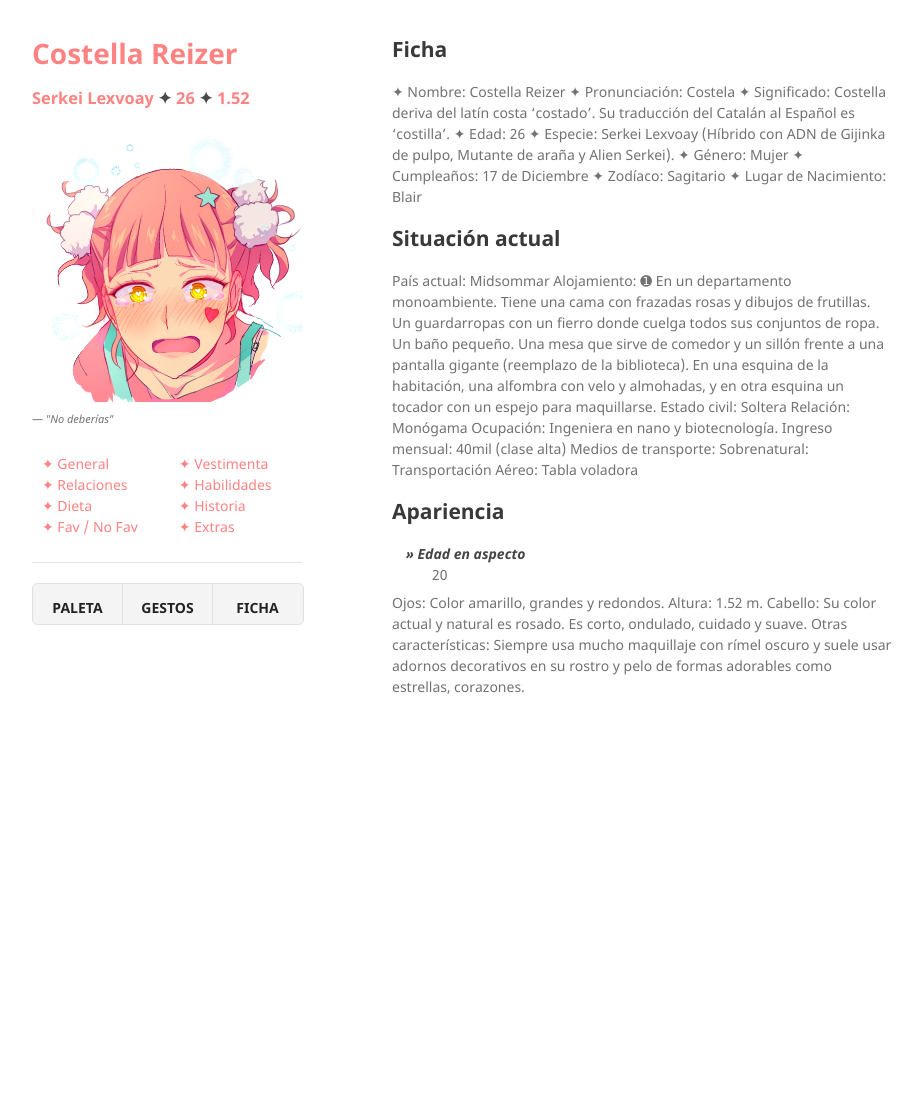
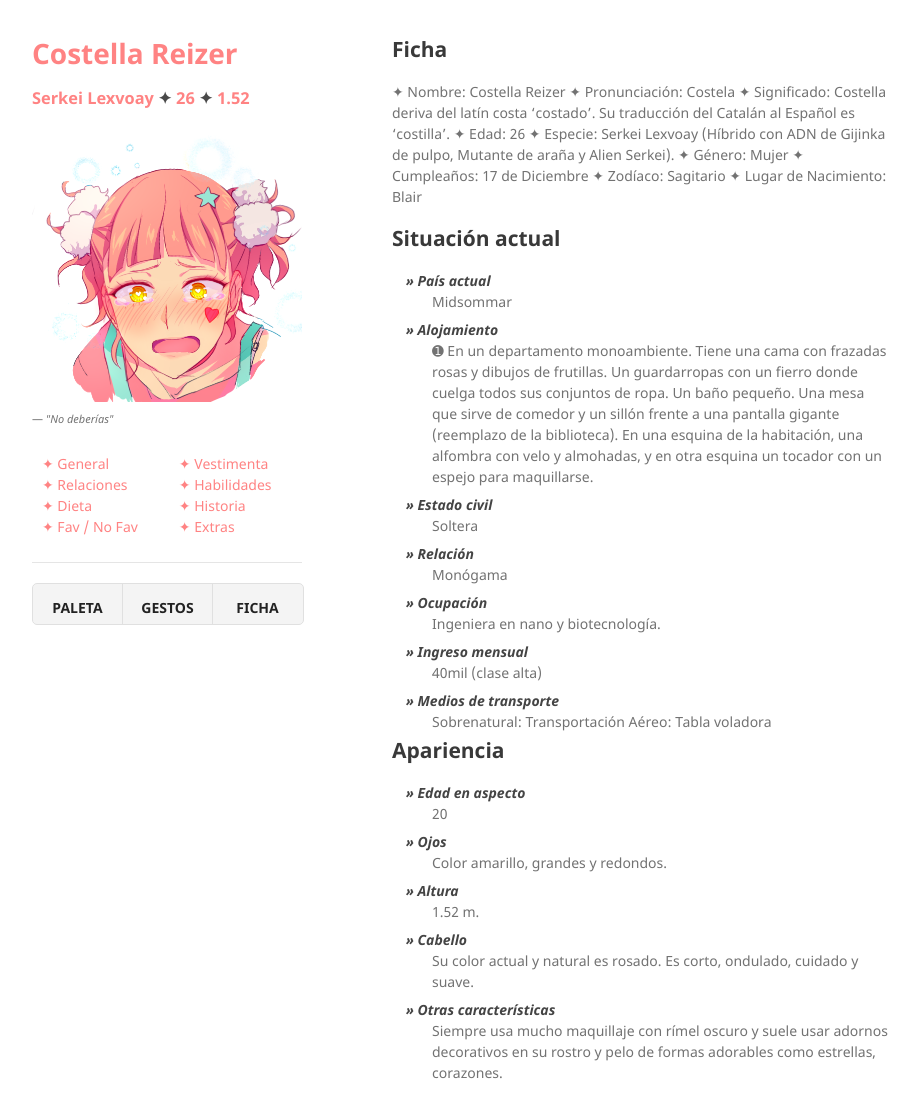
Before and after one commit to BlairSander/costella, a Jekyll site: the page built from general.md, in a window 1280 px wide and 1140 px high. Shown: the top 1118 px of the window, without its empty margins (178-1100 px from the left). Built offline with Jekyll 4.4.1, drawn with Linux system fonts in a browser that asks for light colours; our own code applies the rules of GitHub Pages for plain Markdown files; part of the change alters nothing that is shown.

Commit message:
Update general.md

```diff
--- a/general.md
+++ b/general.md
@@ -15,21 +15,22 @@ layout: default
 
 ## Situación actual
 
-País actual: Midsommar
-Alojamiento: ➊ En un departamento monoambiente. Tiene una cama con frazadas rosas y dibujos de frutillas. Un guardarropas con un fierro donde cuelga todos sus conjuntos de ropa. Un baño pequeño. Una mesa que sirve de comedor y un sillón frente a una pantalla gigante (reemplazo de la biblioteca). En una esquina de la habitación, una alfombra con velo y almohadas, y en otra esquina un tocador con un espejo para maquillarse.
-Estado civil: Soltera
-Relación: Monógama
-Ocupación: Ingeniera en nano y biotecnología.
-Ingreso mensual: 40mil (clase alta)
-Medios de transporte:
-Sobrenatural: Transportación
-Aéreo: Tabla voladora
+<dt>País actual</dt>  <dd>Midsommar</dd>
+<dt>Alojamiento</dt>  <dd>➊ En un departamento monoambiente. Tiene una cama con frazadas rosas y dibujos de frutillas. Un guardarropas con un fierro donde cuelga todos sus conjuntos de ropa. Un baño pequeño. Una mesa que sirve de comedor y un sillón frente a una pantalla gigante (reemplazo de la biblioteca). En una esquina de la habitación, una alfombra con velo y almohadas, y en otra esquina un tocador con un espejo para maquillarse. </dd>
+<dt>Estado civil</dt>  <dd>Soltera</dd>
+<dt>Relación</dt>  <dd>Monógama</dd>
+<dt>Ocupación</dt>  <dd>Ingeniera en nano y biotecnología.</dd>
+<dt>Ingreso mensual</dt>  <dd>40mil (clase alta)</dd>
+<dt>Medios de transporte</dt>
+<dd>Sobrenatural: Transportación
+Aéreo: Tabla voladora </dd>
 
 ## Apariencia
 
 <dt>Edad en aspecto</dt>
 <dd>20</dd>
-Ojos: Color amarillo, grandes y redondos.
-Altura: 1.52 m.
-Cabello: Su color actual y natural es rosado. Es corto, ondulado, cuidado y suave.
-Otras características: Siempre usa mucho maquillaje con rímel oscuro y suele usar adornos decorativos en su rostro y pelo de formas adorables como estrellas, corazones.
+<dt>Ojos</dt>  <dd>Color amarillo, grandes y redondos. </dd>
+<dt>Altura</dt>  <dd>1.52 m.</dd>
+<dt>Cabello</dt>  <dd>Su color actual y natural es rosado. Es corto, ondulado, cuidado y suave. </dd>
+<dt>Otras características</dt> <dd>Siempre usa mucho maquillaje con rímel oscuro y suele usar adornos decorativos en su rostro y pelo de formas adorables como estrellas, corazones.
+</dd>
```
